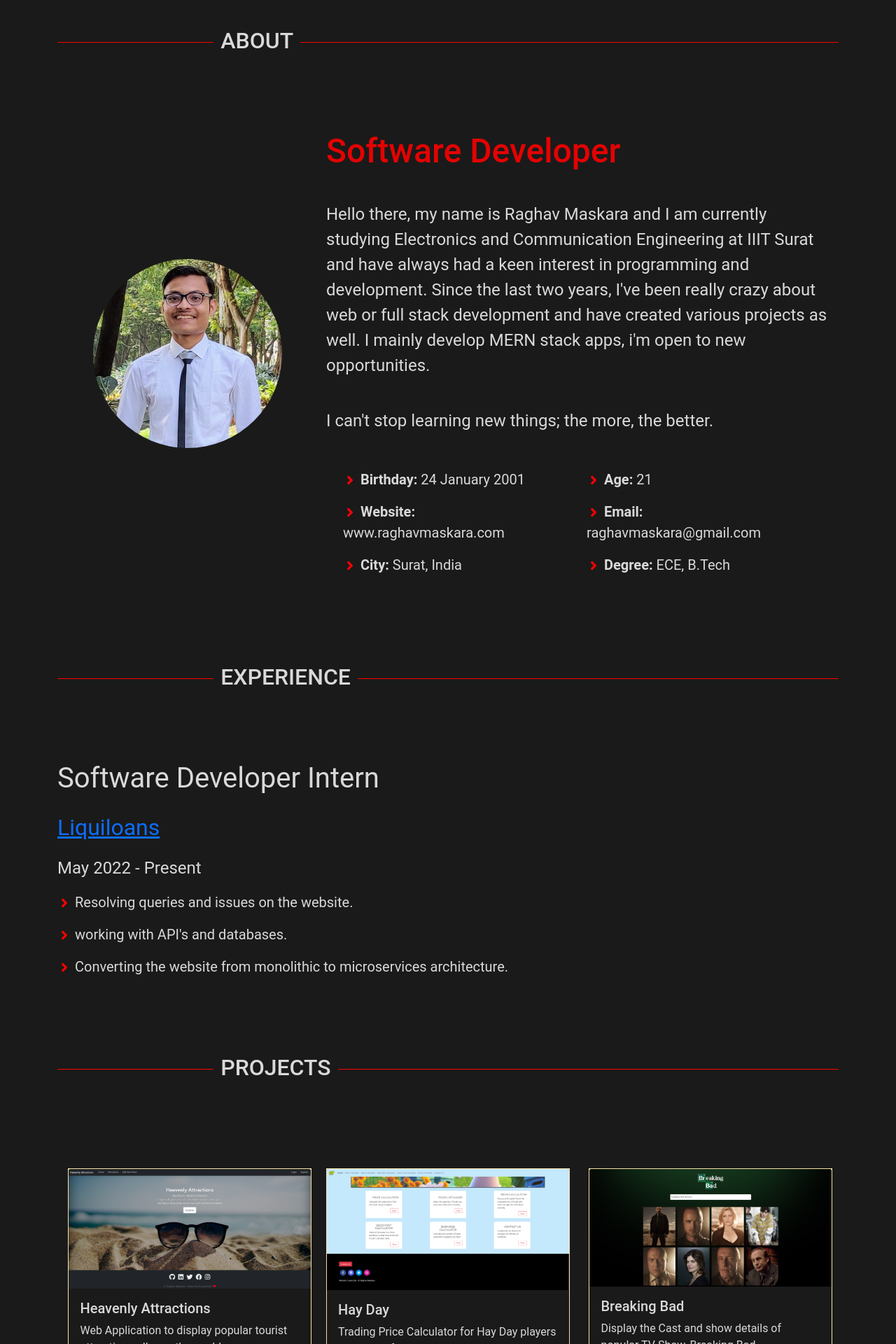
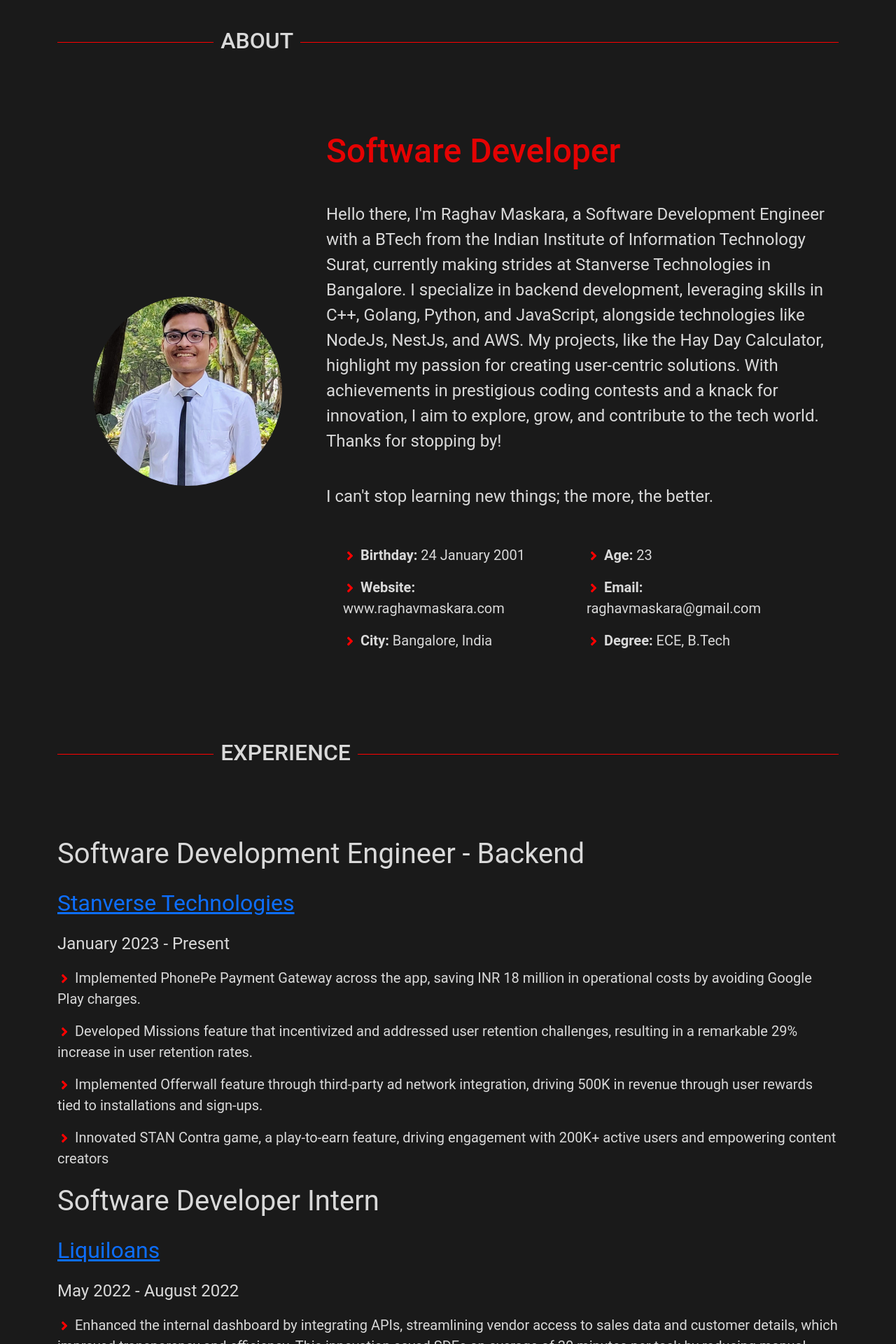
Before and after one commit to RaghavMaskara21/portfolio, a React (Create React App) app: page / in a window 1280 px wide. Shown: the part 880-2800 px from the top of the page at 70% size. Built offline with nearby package versions, Linux system fonts and the light colour scheme.

Commit message:
improved website

```diff
--- a/src/Pages/About/About.js
+++ b/src/Pages/About/About.js
@@ -16,7 +16,7 @@ function About() {
                 <h1 id="txt1">Software Developer</h1>
                 {/* <p>I am a Software Developer based in India.</p> */}
                 <p id='txt2'>
-                Hello there, my name is Raghav Maskara and I am currently studying Electronics and Communication Engineering at IIIT Surat and have always had a keen interest in programming and development. Since the last two years, I've been really crazy about web or full stack development and have created various projects as well. I mainly develop MERN stack apps, i'm open to new opportunities.
+                Hello there, I'm Raghav Maskara, a Software Development Engineer with a BTech from the Indian Institute of Information Technology Surat, currently making strides at Stanverse Technologies in Bangalore. I specialize in backend development, leveraging skills in C++, Golang, Python, and JavaScript, alongside technologies like NodeJs, NestJs, and AWS. My projects, like the Hay Day Calculator, highlight my passion for creating user-centric solutions. With achievements in prestigious coding contests and a knack for innovation, I aim to explore, grow, and contribute to the tech world. Thanks for stopping by!
                 </p>
                 <p id='txt3'>
                 I can't stop learning new things; the more, the better.
@@ -42,12 +42,12 @@ function About() {
                     <p> <span className='righticon'> <FaAngleRight/></span> <strong> Website:</strong> www.raghavmaskara.com </p>
                   </div>
                   <div>
-                    <p> <span className='righticon'> <FaAngleRight/></span> <strong> City:</strong> Surat, India</p>
+                    <p> <span className='righticon'> <FaAngleRight/></span> <strong> City:</strong> Bangalore, India</p>
                   </div>
                 </div>
                 <div className='col-lg-6'>
                 <div>
-                    <p> <span className='righticon'> <FaAngleRight/></span> <strong> Age:</strong> 21 </p>
+                    <p> <span className='righticon'> <FaAngleRight/></span> <strong> Age:</strong> 23 </p>
                   </div>
                   <div>
                     <p> <span className='righticon'> <FaAngleRight/></span> <strong> Email:</strong> raghavmaskara@gmail.com</p>
--- a/src/Pages/Contact/Contact.js
+++ b/src/Pages/Contact/Contact.js
@@ -12,7 +12,7 @@ function Contact() {
     document.getElementById('afterSubmit').style.display='block';
     e.preventDefault();
 
-    emailjs.sendForm('service_j07p02b', 'Portfolio', form.current, 'c5Y7sERr7ycnMg0XQ') //c5Y7sERr7ycnMg0XQ
+    emailjs.sendForm('service_lx83n9t', 'template_vt5mapg', form.current, 'c5Y7sERr7ycnMg0XQ') //c5Y7sERr7ycnMg0XQ
       .then((result) => {
           console.log(result.text);
       }, (error) => {
--- a/src/Pages/Experience/Experience.js
+++ b/src/Pages/Experience/Experience.js
@@ -8,11 +8,11 @@ function Experience() {
         <span>EXPERIENCE</span>
       </h2>
       <div className="">
-        <p className="fs-1">Software Developer Intern</p>
+        <p className="fs-1">Software Development Engineer - Backend</p>
         <p className="fs-2">
-          <a href="https://liquiloans.com/">Liquiloans</a>
+          <a href="https://getstan.app/">Stanverse Technologies</a>
         </p>
-        <p className="fs-4">May 2022 - Present</p>
+        <p className="fs-4">January 2023 - Present</p>
         <p className="fs-5">
           <div>
             <p>
@@ -21,7 +21,8 @@ function Experience() {
                 {" "}
                 <FaAngleRight />
               </span>{" "}
-              Resolving queries and issues on the website.
+              Implemented PhonePe Payment Gateway across the app, saving INR 18 million in operational costs by avoiding
+Google Play charges.
             </p>
           </div>
           <div>
@@ -31,7 +32,8 @@ function Experience() {
                 {" "}
                 <FaAngleRight />
               </span>{" "}
-              working with API's and databases.
+              Developed Missions feature that incentivized and addressed user retention challenges, resulting in a remarkable 29%
+increase in user retention rates.
             </p>
           </div>
           <div>
@@ -41,7 +43,40 @@ function Experience() {
                 {" "}
                 <FaAngleRight />
               </span>{" "}
-              Converting the website from monolithic to microservices architecture.
+              Implemented Offerwall feature through third-party ad network integration, driving 500K in revenue through user
+rewards tied to installations and sign-ups.
+            </p>
+          </div>
+          <div>
+            <p>
+              {" "}
+              <span className="righticon">
+                {" "}
+                <FaAngleRight />
+              </span>{" "}
+              Innovated STAN Contra game, a play-to-earn feature, driving engagement with 200K+ active users and
+empowering content creators
+            </p>
+          </div>
+        </p>
+      </div>
+      <div className="">
+        <p className="fs-1">Software Developer Intern</p>
+        <p className="fs-2">
+          <a href="https://liquiloans.com/">Liquiloans</a>
+        </p>
+        <p className="fs-4">May 2022 - August 2022</p>
+        <p className="fs-5">
+          <div>
+            <p>
+              {" "}
+              <span className="righticon">
+                {" "}
+                <FaAngleRight />
+              </span>{" "}
+              Enhanced the internal dashboard by integrating APIs, streamlining vendor access to sales data and customer details,
+which improved transparency and efficiency. This innovation saved SDEs an average of 30 minutes per task by reducing
+manual database queries.
             </p>
           </div>
         </p>
--- a/src/Pages/Home/Home.js
+++ b/src/Pages/Home/Home.js
@@ -17,13 +17,13 @@ function Home() {
                 <p>I make awesome websites</p>
                 </div>
                 <div className='text4'>
-                <p>Full stack web developer</p>
+                <p>Backend developer</p>
                 </div>
                 <div className='text5'>
-                <p>Based in Surat, India.</p>
+                <p>Based in Bangalore, India.</p>
                 </div>
                 <div className='text6'>
-                  <a className='btn btn-danger mx-5' href="https://bit.ly/RM-resume" target="_blank" rel="noopener noreferrer">Resume</a>
+                  <a className='btn btn-danger mx-5' href="https://bit.ly/Raghav-SDE" target="_blank" rel="noopener noreferrer">Resume</a>
                   <a className='btn btn-danger mx-5' href='#Contact'>Let's Talk</a>
                 </div>
             </div>
```
Also changed, not shown: package.json (+7 -0 lines), 1 other file (tests, documents, lock files or other folders).
